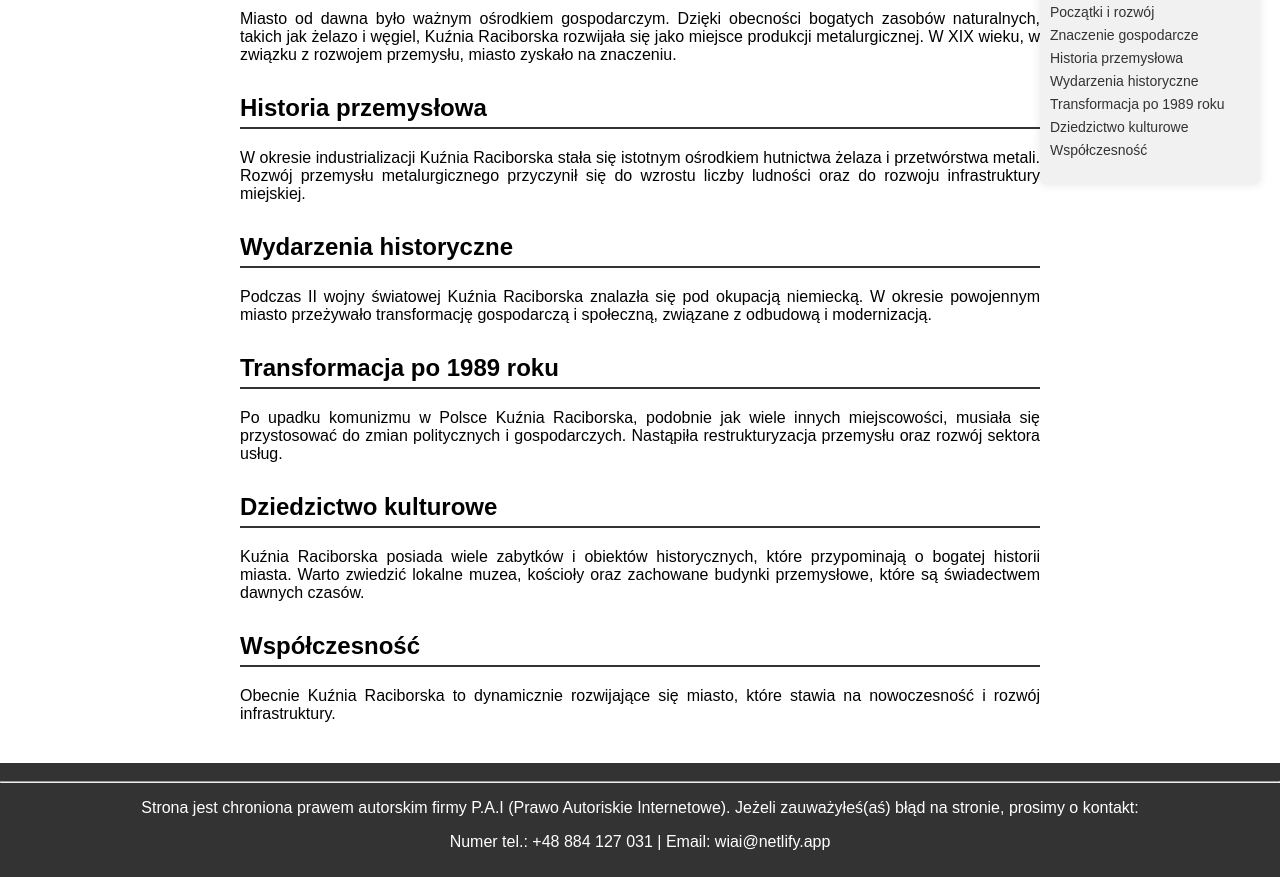
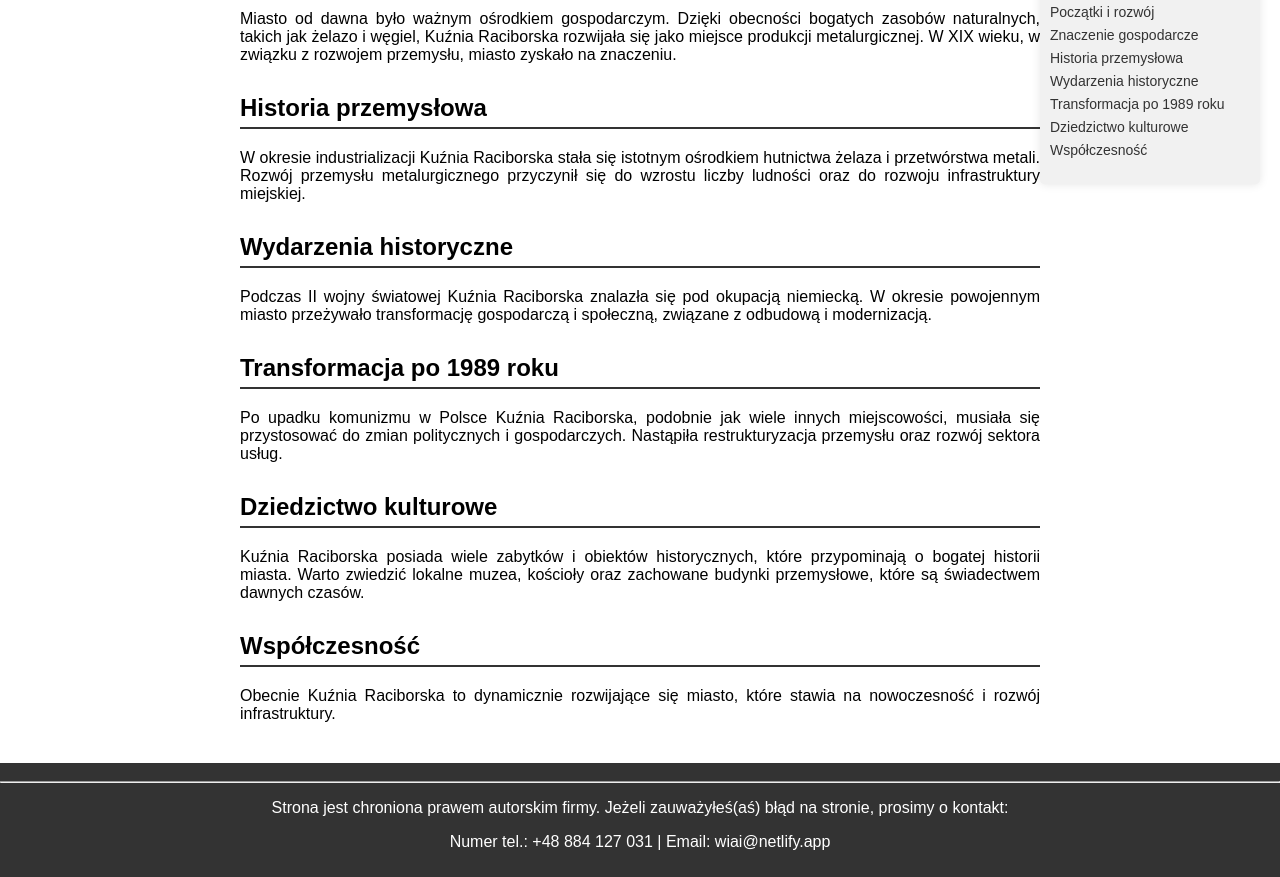
Before and after one commit to LeeRu3/WIAI, a plain HTML site: page Strona zaliczeniowa/historia/historia.html in a window 1280 px wide. Shown: the part 354-1231 px from the top of the page. Drawn offline with Linux system fonts and the light colour scheme.

Commit message:
Update historia.html

```diff
--- a/Strona zaliczeniowa/historia/historia.html
+++ b/Strona zaliczeniowa/historia/historia.html
@@ -97,7 +97,7 @@
 
     <footer>
         <hr />
-        <p>Strona jest chroniona prawem autorskim firmy P.A.I (Prawo Autoriskie Internetowe). Jeżeli zauważyłeś(aś) błąd na stronie, prosimy o kontakt:</p>
+        <p>Strona jest chroniona prawem autorskim firmy. Jeżeli zauważyłeś(aś) błąd na stronie, prosimy o kontakt:</p>
         <p>Numer tel.: +48 884 127 031 | Email: wiai@netlify.app</p>
     </footer>
 </body>
```
